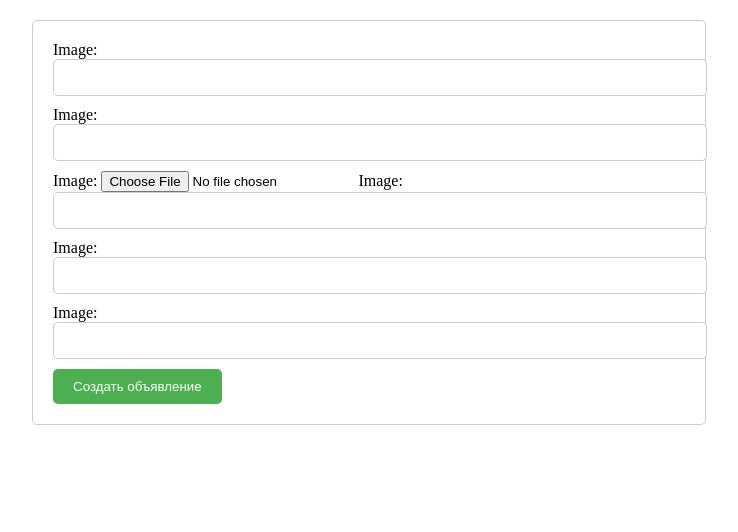
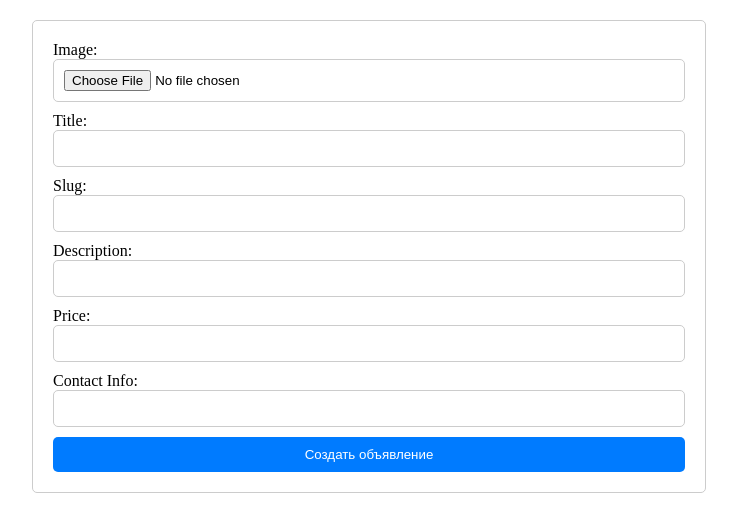
Before and after one commit to Lemetist/ALTERO, a Django app: page /login/create_advertisement/ in a window 1280 px wide. Shown: the top 532 px of the page, without its empty margins (271-1009 px from the left). Run offline with Django 5.2, Linux system fonts and the light colour scheme.

Commit message:
adv_create

```diff
--- /dev/null
+++ b/static/adv_create.css
@@ -0,0 +1,47 @@
+/* Стили для формы */
+form {
+    margin: 20px auto; /* Центрируем форму */
+    width: 50%; /* Ширина формы */
+    padding: 20px;
+    border: 1px solid #ccc; /* Граница формы */
+    border-radius: 5px; /* Закругляем углы */
+}
+
+/* Стили для кнопки отправки формы */
+button {
+    background-color: #007bff; /* Цвет фона кнопки */
+    color: #fff; /* Цвет текста */
+    padding: 10px 20px; /* Отступы внутри кнопки */
+    border: none; /* Убираем границу кнопки */
+    border-radius: 5px; /* Закругляем углы кнопки */
+    cursor: pointer; /* Делаем курсор указателем */
+}
+
+/* Стили для заголовка формы */
+h1 {
+    text-align: center; /* Выравниваем заголовок по центру */
+    margin-bottom: 20px; /* Отступ снизу от заголовка */
+}
+
+/* Стили для полей формы */
+input[type="text"],
+textarea,
+input[type="file"] {
+    width: 100%; /* Расширяем поля на всю ширину формы */
+    padding: 10px; /* Отступы внутри полей */
+    margin-bottom: 10px; /* Отступ снизу от полей */
+    border: 1px solid #ccc; /* Граница полей */
+    border-radius: 5px; /* Закругляем углы полей */
+}
+
+/* Стили для кнопки отправки формы */
+button[type="submit"] {
+    width: 100%; /* Расширяем кнопку на всю ширину формы */
+}
+
+/* Стили для сообщений об ошибке */
+.error-message {
+    color: #dc3545; /* Цвет текста */
+    font-size: 14px; /* Размер текста */
+    margin-top: 5px; /* Отступ сверху */
+}
--- a/users/forms.py
+++ b/users/forms.py
@@ -47,10 +47,11 @@ from .models import Advertisement
 class AdvertisementForm(forms.ModelForm):
     title = forms.CharField(widget=forms.TextInput(attrs={'class': 'form-control py-4'}))
     slug = forms.CharField(widget=forms.TextInput(attrs={'class': 'form-control py-4'}))
-    image = forms.ImageField(widget=forms.FileInput(attrs={'class': 'form-control-file'}))
-    description= forms.CharField(widget=forms.TextInput(attrs={'class': 'form-control py-4'}))
+    image = forms.ImageField(widget=forms.FileInput(attrs={'class': 'form-control-file'}), required=False)  # Сделать поле необязательным
+    description = forms.CharField(widget=forms.TextInput(attrs={'class': 'form-control py-4'}))
     price = forms.CharField(widget=forms.TextInput(attrs={'class': 'form-control py-4'}))
     contact_info = forms.CharField(widget=forms.TextInput(attrs={'class': 'form-control py-4'}))
+
     class Meta:
         model = Advertisement
         fields = ['title', 'slug', 'image', 'description', 'price', 'contact_info']
--- a/users/templates/users/create_advertisement.html
+++ b/users/templates/users/create_advertisement.html
@@ -1,67 +1,22 @@
-<!DOCTYPE html>
-<html lang="en">
-<head>
-    <meta charset="UTF-8">
-    <title>Title</title>
-    <style>/* Стили для формы */
-form {
-    margin: 20px auto; /* Центрируем форму */
-    width: 50%; /* Ширина формы */
-    padding: 20px;
-    border: 1px solid #ccc; /* Граница формы */
-    border-radius: 5px; /* Закругляем углы */
-}
-
-/* Стили для кнопки отправки формы */
-button {
-    background-color: #4CAF50; /* Цвет фона кнопки */
-    color: white; /* Цвет текста */
-    padding: 10px 20px; /* Отступы внутри кнопки */
-    border: none; /* Убираем границу кнопки */
-    border-radius: 5px; /* Закругляем углы кнопки */
-    cursor: pointer; /* Делаем курсор указателем */
-}
-
-/* Стили для заголовка формы */
-h1 {
-    text-align: center; /* Выравниваем заголовок по центру */
-    margin-bottom: 20px; /* Отступ снизу от заголовка */
-}
-
-/* Стили для полей формы */
-input[type="text"],
-textarea {
-    width: 100%; /* Расширяем поля на всю ширину формы */
-    padding: 10px; /* Отступы внутри полей */
-    margin-bottom: 10px; /* Отступ снизу от полей */
-    border: 1px solid #ccc; /* Граница полей */
-    border-radius: 5px; /* Закругляем углы полей */
-}
-
-/* Стили для токена CSRF */
-input[type="hidden"] {
-    display: none; /* Скрываем токен CSRF */
-}
-</style>
-</head>
-<body>
+{% load static %}
 <form method="post" enctype="multipart/form-data">
     {% csrf_token %}
     <div class="form-group">
-        <label for="{{ form.title.id_for_label }}">Image:</label>
-        {{ form.title }}
-        <label for="{{ form.slug.id_for_label }}">Image:</label>
-        {{ form.slug }}
+        {% block css %}
+            <link href="{% static 'adv_create.css' %}" rel="stylesheet">
+        {% endblock %}
         <label for="{{ form.image.id_for_label }}">Image:</label>
         {{ form.image }}
-        <label for="{{ form.description.id_for_label }}">Image:</label>
+        <label for="{{ form.title.id_for_label }}">Title:</label>
+        {{ form.title }}
+        <label for="{{ form.slug.id_for_label }}">Slug:</label>
+        {{ form.slug }}
+        <label for="{{ form.description.id_for_label }}">Description:</label>
         {{ form.description }}
-        <label for="{{ form.price.id_for_label }}">Image:</label>
+        <label for="{{ form.price.id_for_label }}">Price:</label>
         {{ form.price }}
-        <label for="{{ form.contact_info.id_for_label }}">Image:</label>
+        <label for="{{ form.contact_info.id_for_label }}">Contact Info:</label>
         {{ form.contact_info }}
-
-
     </div>
     <!-- другие поля -->
     <button type="submit" class="btn btn-primary">Создать объявление</button>
--- a/users/views.py
+++ b/users/views.py
@@ -29,24 +29,25 @@ class UserProfileView(TitleMixin, UpdateView):
     def get_success_url(self):
         return reverse_lazy('users:profile', kwargs={'pk': self.request.user.pk})
 
-from django.shortcuts import render, redirect
-from django.views import View
+from django.views.generic import CreateView
+from django.shortcuts import redirect
+from django.urls import reverse_lazy
 from .forms import AdvertisementForm
+from .models import Advertisement
 
-class CreateAdvertisementView(TitleMixin,UpdateView):
+class CreateAdvertisementView(CreateView):
     model = Advertisement
     form_class = AdvertisementForm
-    template_name = 'users/profile.html'
-    title = 'Личный кабинет'
-    def get(self, request):
-        form = AdvertisementForm()
-        return render(request, 'users/create_advertisement.html', {'form': form})
+    template_name = 'users/create_advertisement.html'
 
-    def post(self, request):
-        form = AdvertisementForm(request.POST)
-        if form.is_valid():
-            advertisement = form.save(commit=False)
-            advertisement.user = request.user
-            advertisement.save()
-            return redirect(reverse_lazy('users:profile', kwargs={'pk': request.user.pk}))
-        return render(request, 'users/create_advertisement.html', {'form': form})
+    def form_valid(self, form):
+        print("Форма действительна. Обработка POST-запроса...")
+        advertisement = form.save(commit=False)
+        advertisement.user = self.request.user
+        advertisement.save()
+        print("Объявление успешно сохранено в базу данных.")
+        return redirect(reverse_lazy('users:profile', kwargs={'pk': self.request.user.pk}))
+
+    def form_invalid(self, form):
+        print("Форма недействительна. Ошибки формы:", form.errors)
+        return super().form_invalid(form)
```
Also changed, not shown: db.sqlite3.
